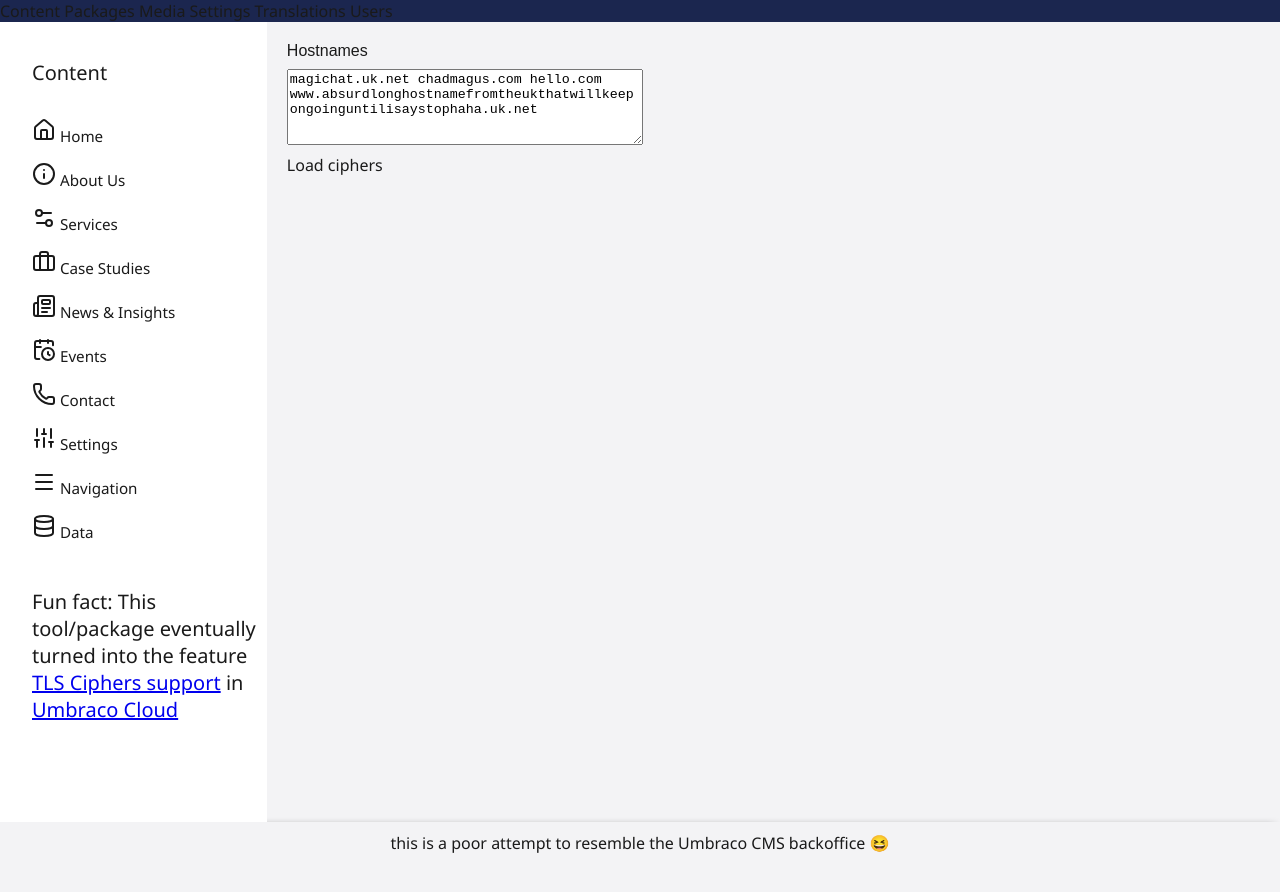
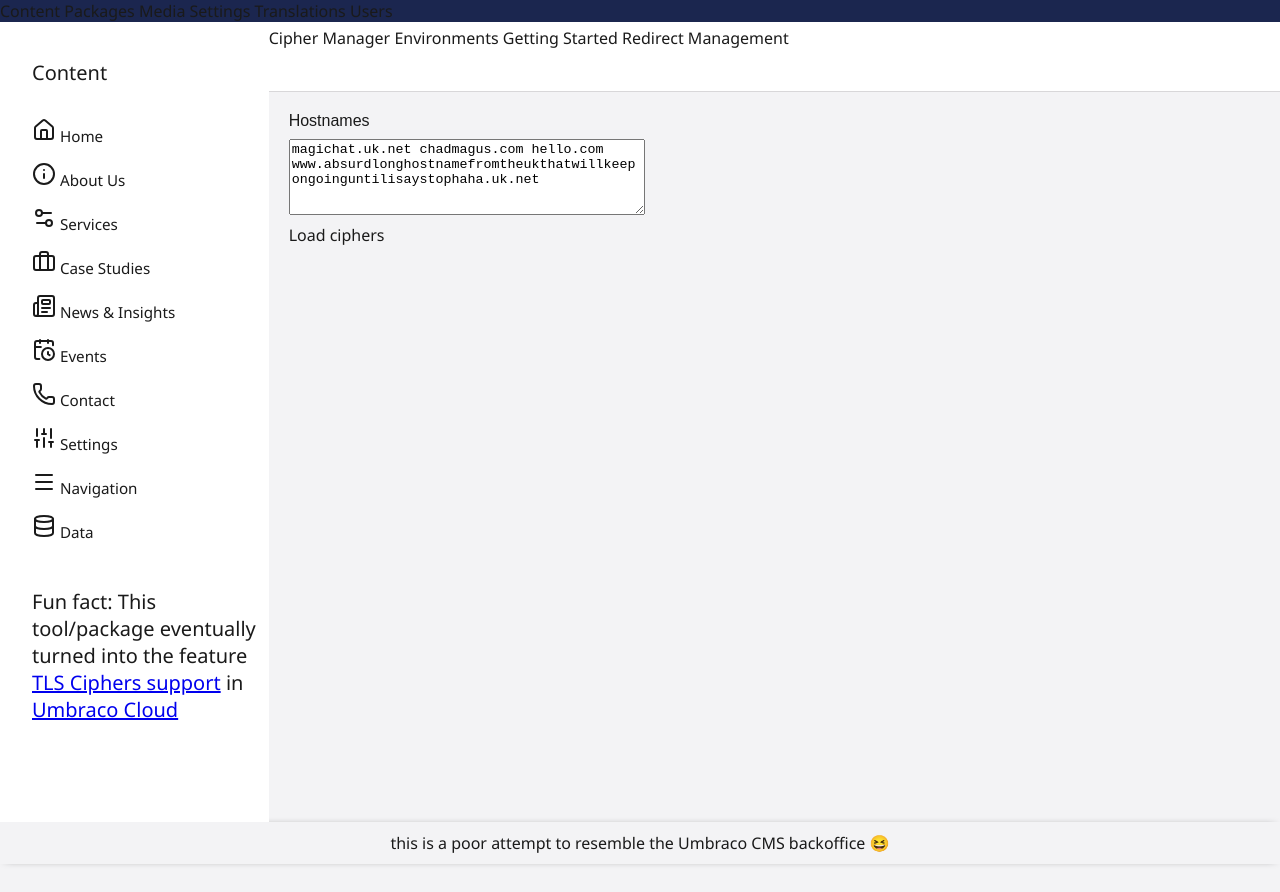
Before and after one commit to HamDerAndrew/cipher-manager-demo, a website built with Vite: page index.html in a window 1280 px wide. Before the commit the page ends 864 px from the top, so only its background shows below. Built offline with nearby package versions, Linux system fonts and the light colour scheme.

Commit message:
Style: workspace tabs

```diff
--- a/index.html
+++ b/index.html
@@ -11,7 +11,7 @@
   </head>
   <body>
     <nav>
-      <uui-tab-group>
+      <uui-tab-group id="tabs">
         <uui-tab label="content" active="">Content</uui-tab>
         <uui-tab label="Packages">Packages</uui-tab>
         <uui-tab label="Media">Media</uui-tab>
@@ -144,8 +144,18 @@
         </ul>
         <h1>Fun fact: This tool/package eventually turned into the feature <a href="https://docs.umbraco.com/umbraco-cloud/security#tls-ciphers-support">TLS Ciphers support</a> in <a href="https://umbraco.com/products/umbraco-cloud/">Umbraco Cloud</a> </h1>
       </div>
-      <my-element>
-      </my-element>
+      <div id="workspace">
+        <div id="workspace-tabs">
+          <uui-tab-group style="--uui-tab-text: #1b264f;">
+            <uui-tab label="content" active="">Cipher Manager</uui-tab>
+            <uui-tab label="content">Environments</uui-tab>
+            <uui-tab label="Packages">Getting Started</uui-tab>
+            <uui-tab label="Media">Redirect Management</uui-tab>
+          </uui-tab-group>
+        </div>
+        <my-element>
+        </my-element>
+      </div>
     </div>
 
     <footer>
--- a/src/index.css
+++ b/src/index.css
@@ -42,6 +42,23 @@ footer {
 nav {
   background-color: #1b264f;
 }
+
+#workspace {
+  width: 100%;
+}
+
+#workspace-tabs{
+  display: flex;
+  align-items: center;
+  justify-content: space-between;
+  width: 100%;
+  height: 70px;
+  background-color: var(--tree-bg);
+  border-bottom: 1px solid #d8d7d9;
+  box-sizing: border-box;
+  z-index: 1;
+}
+
 #content-container {
   display: flex;
   height: 100vh;
@@ -49,6 +66,7 @@ nav {
 
 uui-tab-group {
   --uui-tab-text: white;
+  height: 60px;
   /* --uui-tab-group-gap: 10px; */
 }
 
```
